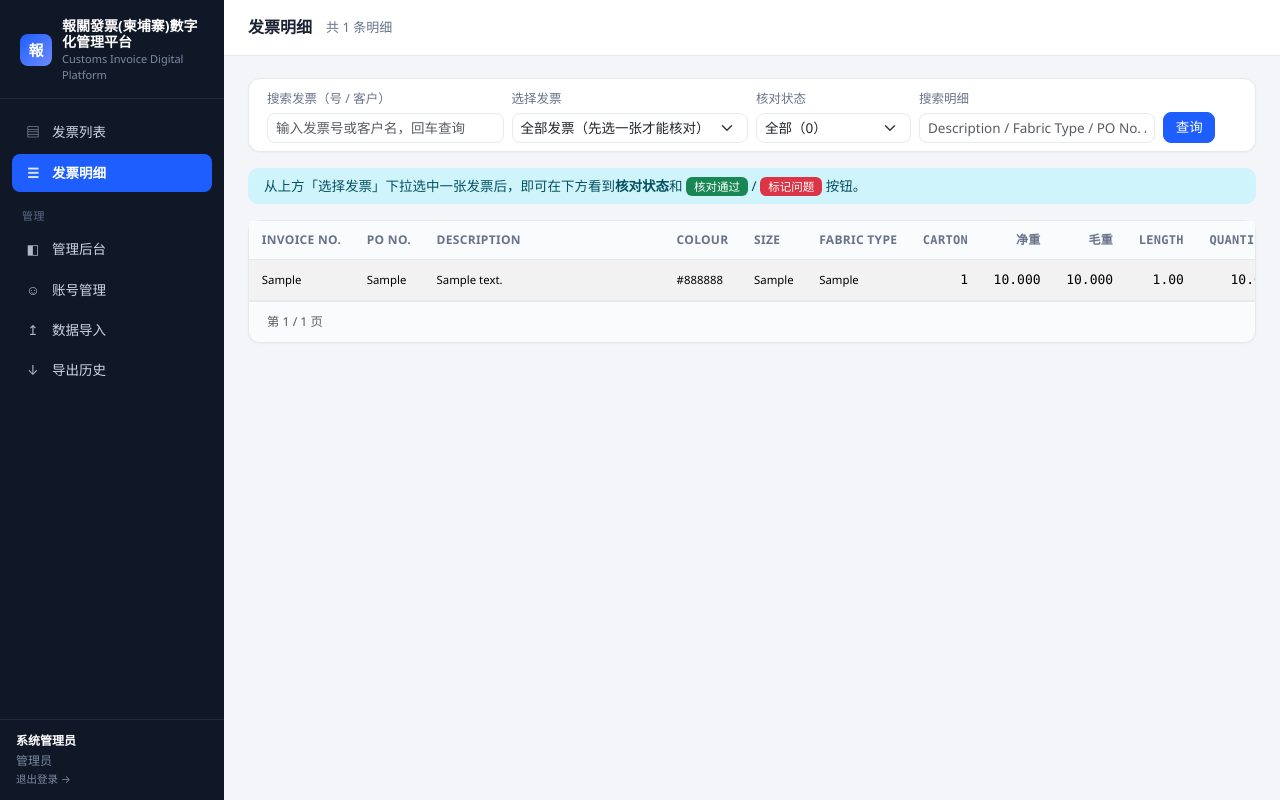
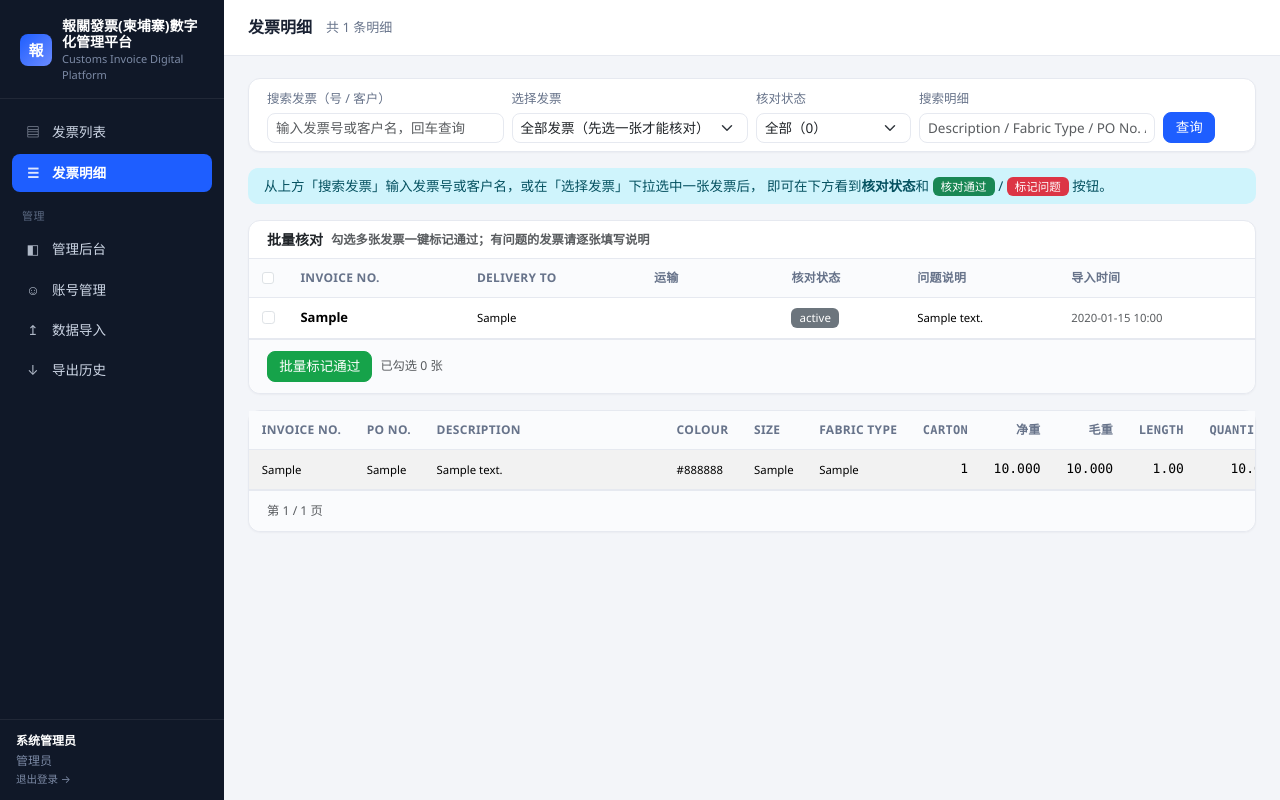
Before and after one commit to yoki741/Customs-Invoice-Digital-Platform, a FastAPI app: page /details in a window 1280 px wide. Run offline with FastAPI, Linux system fonts and the light colour scheme; the visitor is signed in with stand-in values (Sample User, id 1); tables that the repository leaves empty hold one stand-in row (values such as "Sample post"); some libraries are stand-ins or nearby versions.

Commit message:
[2026-10-15][FEAT] 明细页批量核对：勾选多张一键标记通过

```diff
--- a/webapp/routers/detail_router.py
+++ b/webapp/routers/detail_router.py
@@ -165,3 +165,36 @@ async def detail_check(
         "message": f"{invoice.invoice_no} 已标记为「{CHECK_LABELS.get(status, status)}」",
     }
     return RedirectResponse(f"/details?invoice_id={invoice_id}", status_code=303)
+
+
+@router.post("/details/batch-check")
+async def detail_batch_check(
+    request: Request,
+    ids: str = Form(""),
+    user: User = Depends(require_type2),
+    db: Session = Depends(get_db),
+    _csrf: None = Depends(require_csrf),
+) -> object:
+    """批量标记核对通过（问题发票仍需逐张填写说明）。"""
+    id_list = [int(x) for x in ids.split(",") if x.strip().isdigit()]
+    if not id_list:
+        request.session["flash"] = {"level": "warning", "message": "请先勾选要核对的发票"}
+        return RedirectResponse("/details", status_code=303)
+
+    rows = db.query(Invoice).filter(Invoice.id.in_(id_list)).all()
+    now = datetime.utcnow()
+    passed = 0
+    for invoice in rows:
+        invoice.check_status = CHECK_PASSED
+        invoice.check_note = ""
+        invoice.checked_by = user.username
+        invoice.checked_at = now
+        passed += 1
+    db.commit()
+
+    audit(db, user, "check.batch", f"批量核对通过 {passed} 张: {ids[:200]}")
+    request.session["flash"] = {
+        "level": "success",
+        "message": f"已批量标记 {passed} 张发票为「核对通过」",
+    }
+    return RedirectResponse("/details", status_code=303)
--- a/webapp/templates/details.html
+++ b/webapp/templates/details.html
@@ -56,10 +56,59 @@
 
 {% if not current %}
 <div class="alert alert-info py-2 mt-3 d-flex align-items-center gap-2">
-  <span>从上方「选择发票」下拉选中一张发票后，即可在下方看到<b>核对状态</b>和
+  <span>从上方「搜索发票」输入发票号或客户名，或在「选择发票」下拉选中一张发票后，
+  即可在下方看到<b>核对状态</b>和
   <span class="badge text-bg-success">核对通过</span> /
   <span class="badge text-bg-danger">标记问题</span> 按钮。</span>
 </div>
+
+{% if user and user.role in [ROLE_TYPE2, ROLE_ADMIN] and invoices %}
+<div class="card mt-3 no-print">
+  <div class="card-header py-2 d-flex align-items-center gap-2">
+    <span class="fw-semibold">批量核对</span>
+    <span class="small text-muted">勾选多张发票一键标记通过；有问题的发票请逐张填写说明</span>
+  </div>
+  <div class="card-body p-0">
+    <form method="post" action="/details/batch-check" id="batch-form">
+      <input type="hidden" name="csrf" value="{{ csrf_token(request) }}">
+      <input type="hidden" name="ids" id="batch-ids" value="">
+      <table class="table table-sm table-hover mb-0">
+        <thead>
+          <tr>
+            <th style="width:34px"><input type="checkbox" class="form-check-input"
+                  onclick="toggleBatchAll(this)"></th>
+            <th>Invoice No.</th>
+            <th>Delivery to</th>
+            <th>运输</th>
+            <th>核对状态</th>
+            <th>问题说明</th>
+            <th>导入时间</th>
+          </tr>
+        </thead>
+        <tbody>
+          {% for i in invoices %}
+          <tr>
+            <td><input type="checkbox" class="form-check-input batch-check" value="{{ i.id }}"></td>
+            <td class="fw-semibold">{{ i.invoice_no or '-' }}</td>
+            <td class="small">{{ i.delivery_to or '-' }}</td>
+            <td>{% if i.transport %}<span class="badge badge-transport-{{ i.transport }}">{{ i.transport }}</span>{% endif %}</td>
+            <td><span class="badge text-bg-{{ CHECK_STYLES.get(i.check_status, 'secondary') }}">
+              {{ CHECK_LABELS.get(i.check_status, i.check_status) }}</span></td>
+            <td class="small">{{ i.check_note or '-' }}</td>
+            <td class="small text-muted">{{ i.uploaded_at.strftime('%Y-%m-%d %H:%M') }}</td>
+          </tr>
+          {% endfor %}
+        </tbody>
+      </table>
+      <div class="card-footer d-flex align-items-center gap-2">
+        <button class="btn btn-sm btn-success" type="submit"
+                onclick="return submitBatch()">批量标记通过</button>
+        <span class="small text-muted">已勾选 <span id="batch-count">0</span> 张</span>
+      </div>
+    </form>
+  </div>
+</div>
+{% endif %}
 {% endif %}
 
 {% if current %}
@@ -182,5 +231,30 @@ function needNote(btn) {
   }
   return true;
 }
+
+function toggleBatchAll(box) {
+  document.querySelectorAll('.batch-check').forEach(c => { c.checked = box.checked; });
+  updateBatchCount();
+}
+
+function updateBatchCount() {
+  const n = document.querySelectorAll('.batch-check:checked').length;
+  const el = document.getElementById('batch-count');
+  if (el) el.textContent = n;
+}
+
+function submitBatch() {
+  const checked = [...document.querySelectorAll('.batch-check:checked')];
+  if (!checked.length) {
+    alert('请先勾选要核对通过的发票');
+    return false;
+  }
+  document.getElementById('batch-ids').value = checked.map(c => c.value).join(',');
+  return true;
+}
+
+document.addEventListener('change', (e) => {
+  if (e.target.classList && e.target.classList.contains('batch-check')) updateBatchCount();
+});
 </script>
 {% endblock %}
```
Also changed, not shown: tests/test_check_flow.py (+59 -10 lines).
